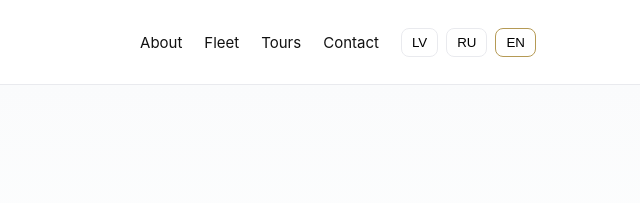
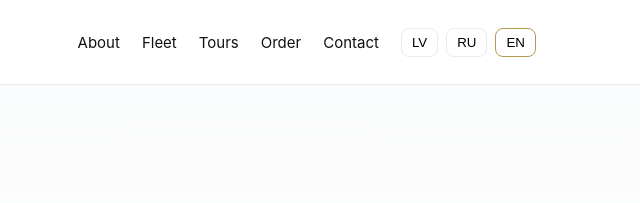
Before and after one commit to Andris1990-ang/AFATRANSFERSLV, a website: page afa-transfers-vercel/public/order.html in a window 1280 px wide. Shown: the top 203 px of the page, 640-1280 px from the left. Drawn offline with Linux system fonts and the light colour scheme.

Commit message:
Update order.html

```diff
--- a/afa-transfers-vercel/public/order.html
+++ b/afa-transfers-vercel/public/order.html
@@ -10,7 +10,7 @@
     <a href="/about.html" data-i="nav.about">About</a>
     <a href="/fleet.html" data-i="nav.fleet">Fleet</a>
     <a href="/tours.html" data-i="nav.tours">Tours</a>
-    <a href="/contact.html" data-i="nav.contact">Contact</a>
+    <a href="/order.html" data-i="nav.order">Order</a>    <a href="/contact.html" data-i="nav.contact">Contact</a>
     <div class="lang-switch"><button data-lang="lv">LV</button><button data-lang="ru">RU</button><button data-lang="en" class="active">EN</button></div>
   </div>
 </div></nav>
```
